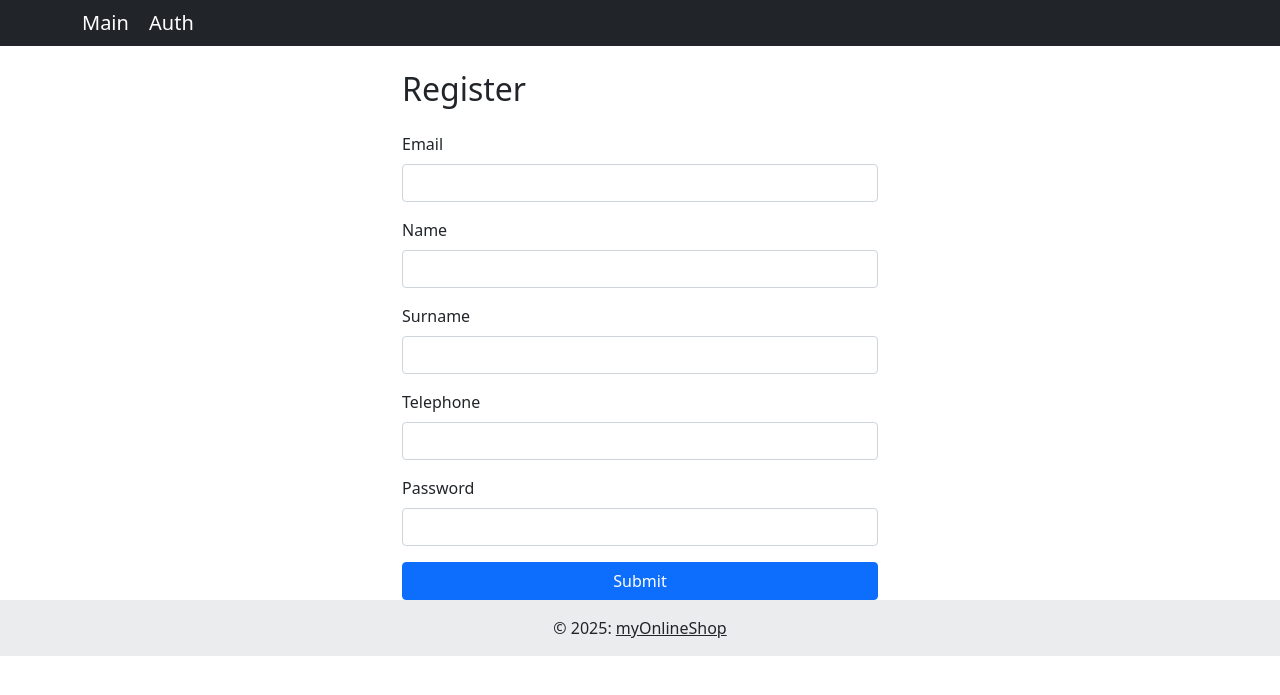
After one commit to oliviesalat/wt2_shop, a PHP site: page /registration_page.php in a window 1280 px wide. The commit adds this page. Shown: the top 695 px of the page. Run offline with PHP 8.4, Linux system fonts and the light colour scheme.

Commit message:
add register form

```diff
--- a/index_footer.php
+++ b/index_footer.php
@@ -1,5 +1,11 @@
 
-<h1> Its bottom</h1>
+<footer class<footer class="bg-light text-center mt-auto">
+    <div class="text-center p-3" style="background-color: rgba(0, 0, 0, 0.05);">
+        © 2025:
+        <a class="text-body" href="https://mdbootstrap.com/">myOnlineShop</a>
+    </div>
+</footer>
 
+<script src="https://cdn.jsdelivr.net/npm/bootstrap@5.3.3/dist/js/bootstrap.bundle.min.js"></script>
 </body>
 </html>
--- a/index_header.php
+++ b/index_header.php
@@ -25,7 +25,7 @@ include_once("include/db_config.php");
     <div class="container">
         <div class="navbar-header">
             <a class="navbar-brand" href="index.php">Main</a>
-            <a class="navbar-brand" href="auth.php">Auth</a>
+            <a class="navbar-brand" href="auth_page.php">Auth</a>
         </div>
     </div>
 
--- /dev/null
+++ b/registration_page.php
@@ -0,0 +1,37 @@
+<?php
+include_once ('index_header.php');
+?>
+
+    <form method="post" action="register.php" class="container mt-4" style="max-width: 500px;">
+        <h2 class="mb-4">Register</h2>
+
+        <div class="mb-3">
+            <label for="email" class="form-label">Email</label>
+            <input id="email" name="email" type="email" class="form-control" required>
+        </div>
+
+        <div class="mb-3">
+            <label for="name" class="form-label">Name</label>
+            <input id="name" name="name" type="text" class="form-control" required>
+        </div>
+
+        <div class="mb-3">
+            <label for="surname" class="form-label">Surname</label>
+            <input id="surname" name="surname" type="text" class="form-control" required>
+        </div>
+
+        <div class="mb-3">
+            <label for="telephone" class="form-label">Telephone</label>
+            <input id="telephone" name="telephone" type="tel" class="form-control">
+        </div>
+
+        <div class="mb-3">
+            <label for="password" class="form-label">Password</label>
+            <input id="password" name="password" type="password" class="form-control" required>
+        </div>
+
+        <button type="submit" class="btn btn-primary w-100">Submit</button>
+    </form>
+
+<?php
+include_once ('index_footer.php');
```
Also changed, not shown: auth.php (deleted, +0 -14 lines), auth_page.php (added, +25 -0 lines), register.php (added, +29 -0 lines), registration.php (deleted).
